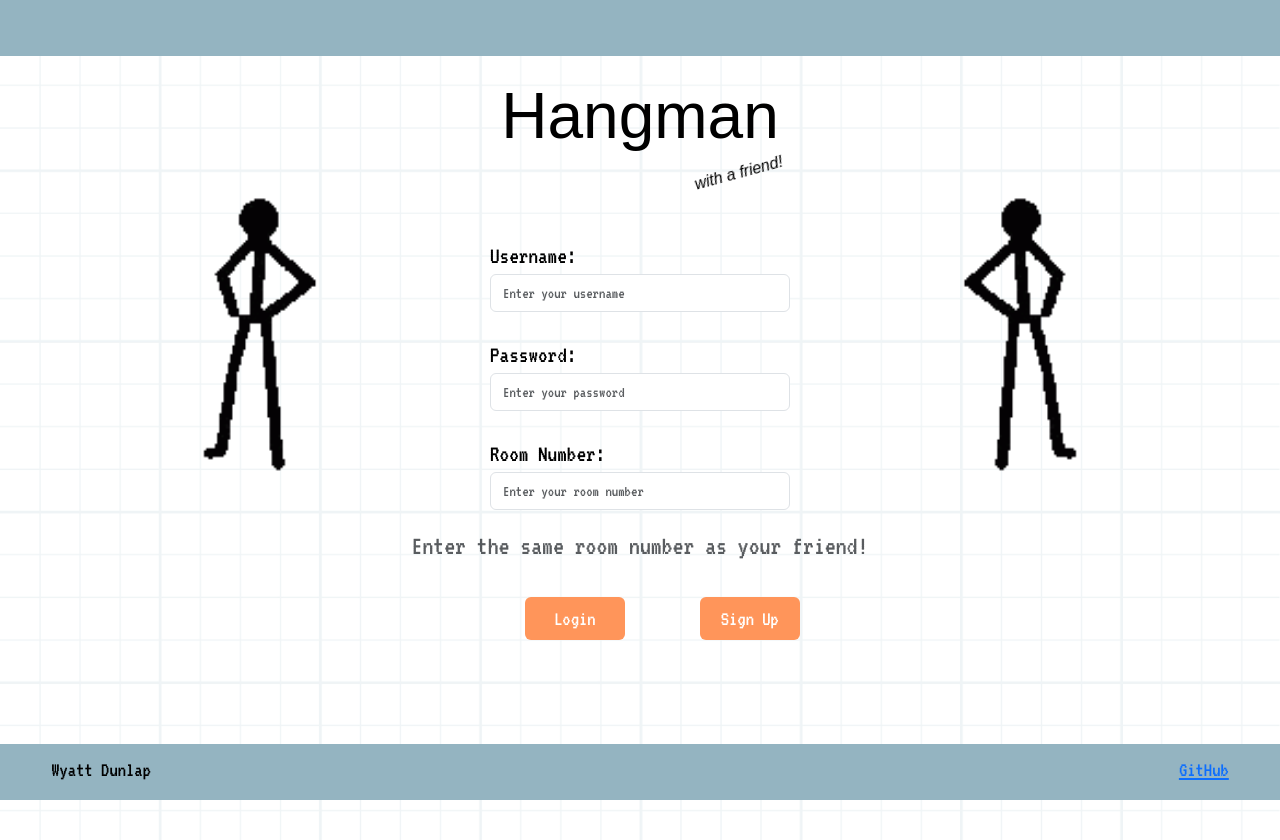
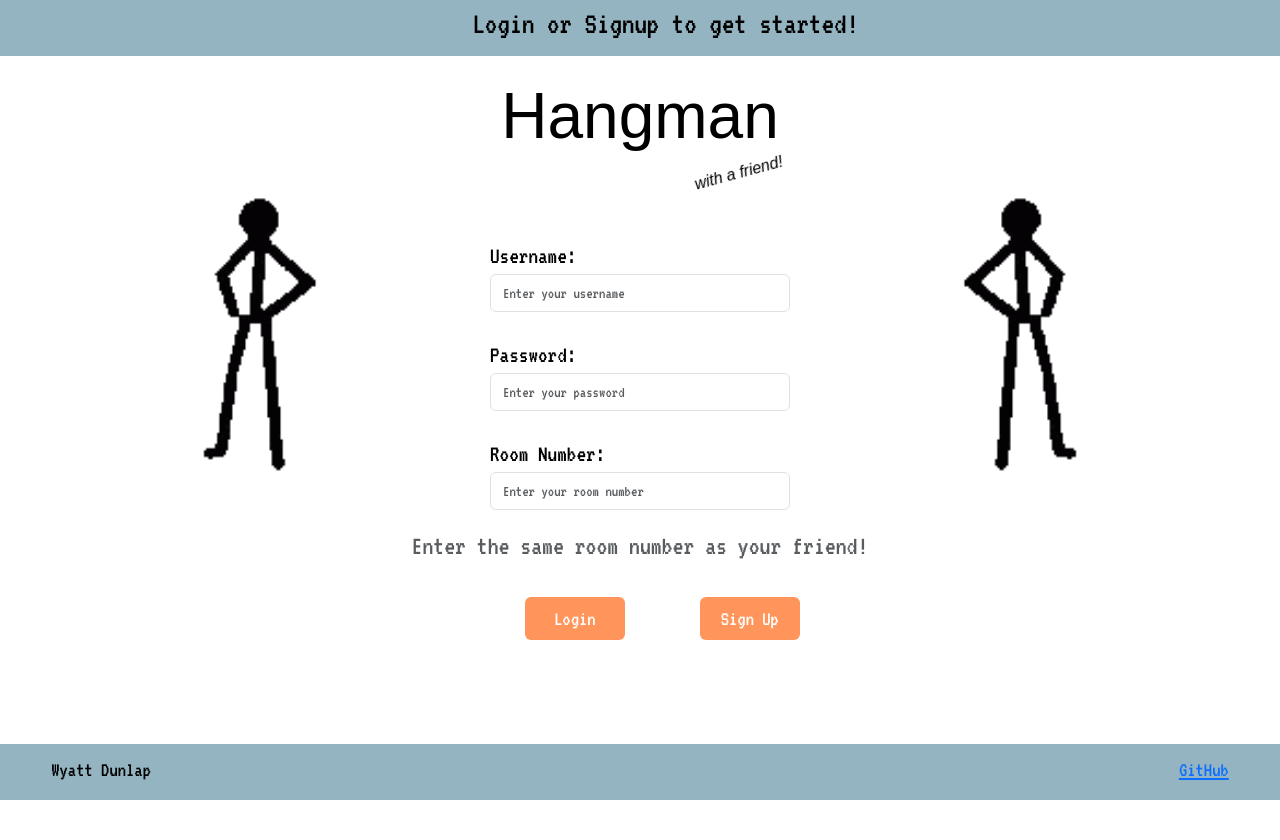
Before and after one commit to WyattKD/startup, a React (Vite) app: page / in a window 1280 px wide. Shown: the top 840 px of the page. After the commit the page ends 800 px from the top, so only its background shows below. Built offline with nearby package versions, Linux system fonts and the light colour scheme; no server answers; a web font is replaced by a local one.

Commit message:
info header added

```diff
--- a/index.css
+++ b/index.css
@@ -1,5 +1,13 @@
 body, html {
     width: 100%;
     height: 100%;
-    overflow: hidden;
 }
+body {
+    background-image: url("/graph-background.jpg");
+    background-size: cover;
+    background-color: #efefef;
+    background-blend-mode: lighten;
+    padding-top: 0px;
+    width: 100%;
+    position: absolute;
+}
--- a/src/app.css
+++ b/src/app.css
@@ -2,19 +2,8 @@
     font-family: "VT323", Arial, Helvetica, sans-serif;
     color: black;
 }
-.app-body {
-    background-image: url("/graph-background.jpg");
-    background-size: cover;
-    background-color: rgba(255,255,255,0.85);
-    background-blend-mode: lighten;
-    padding-bottom: 200px;
-    width: 100%;
-    position: absolute;
-}
-.app {
-    background-color: #fdf0d5;
-    padding-bottom: 90px;
-}
+
+
 
 header, footer {
     z-index: 1;
@@ -29,14 +18,19 @@ header {
     font-size: 1.3em;
 }
 header > * {
-    margin-top: 10px;
-    flex: 1 0 10%;
+    margin-top: 10%;
+    flex: 1 0;
     margin-left: 4%;
     min-width: 105px;
+}
+.info {
+    flex: 3 0;
 }
 header div {
     font-size: 1.5em;
     margin-top: 1px;
+    text-align: center;
+    vertical-align: auto;
 }
 menu {
   display: flex;
@@ -72,10 +66,11 @@ footer > * {
     background-color: #FF955A;
     margin-right: 4%;
     text-align: right;
-    font-size: 1.5em;
-    margin-top: 3px;
-    max-width: 130px;
+    font-size: 1.1em;
+    margin-top: -2px;
+    min-width: 130px;
     text-align: center;
+    min-height: 40px;
     max-height: 87%;
     line-height:0px;
     border-width: 0px;
@@ -90,4 +85,7 @@ footer > * {
     footer {
         display: none;
     }
+    .info {
+        display:none;
+    }
 }
--- a/src/app.jsx
+++ b/src/app.jsx
@@ -49,7 +49,8 @@ export default function App() {
                 <div className="app-body">
                     <header>
                         {user != null && (<div>User: {user}</div>)}
-                        {user != null && (<button onClick={() => log_out()} type="submit" className="btn btn-danger app-button">Log Out</button>)}
+                        <div className='info'>Login or Signup to get started!</div>
+                        {user != null && (<div><button onClick={() => log_out()} type="submit" className="btn btn-danger app-button">Log Out</button></div>)}
                     </header>
                     <Routes>
                         <Route path='/' element={<Login user = {user} />} exact />
```
